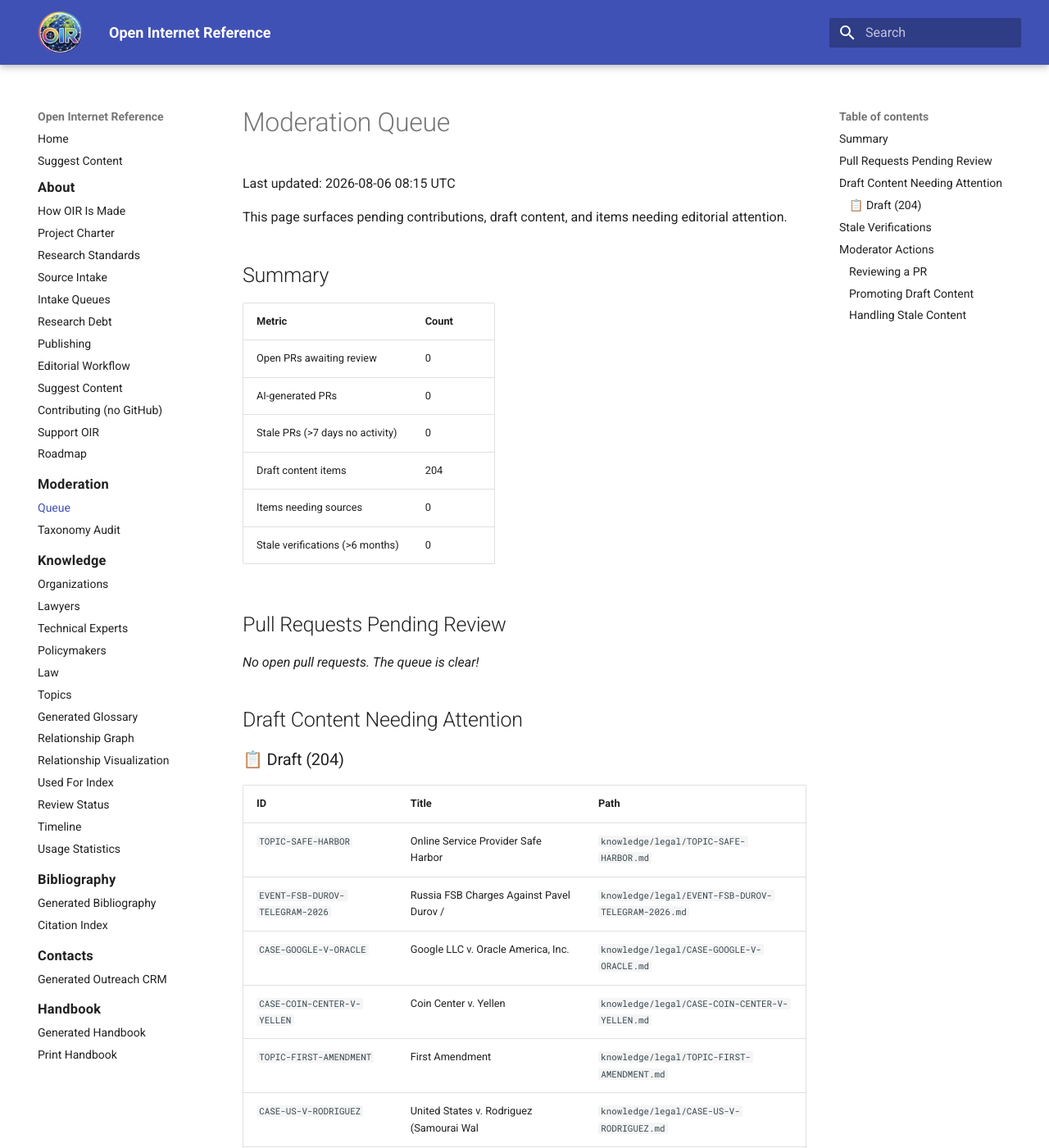
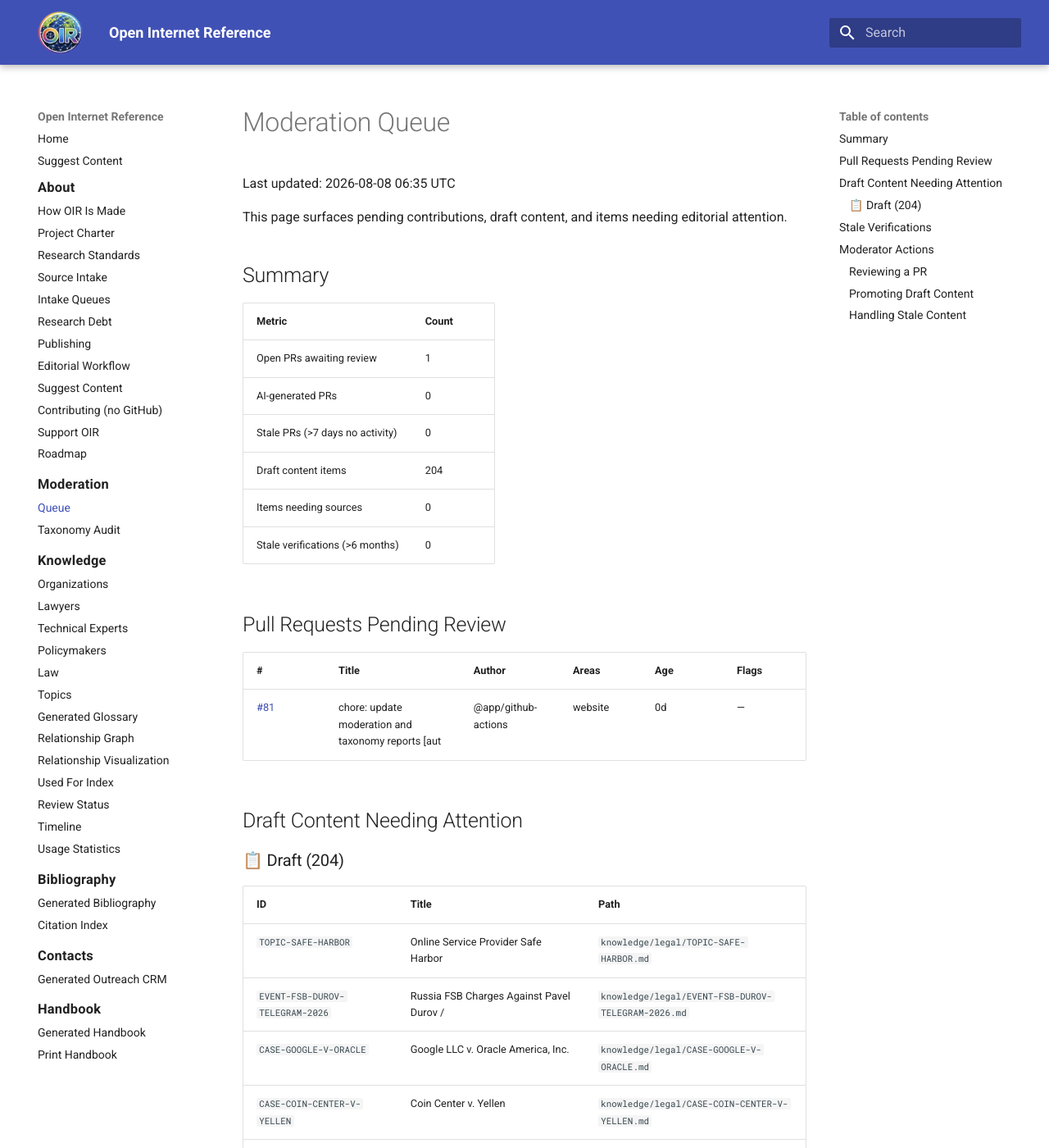
Before and after one commit to itsmeront/open-internet-reference, an MkDocs documentation site: the page built from website/generated/moderation.md, in a window 1280 px wide and 1400 px high. Shown: the whole window at 82% size. Built offline with MkDocs 1.6.1 and Material for MkDocs 9.7.7, drawn with Linux system fonts in a browser that asks for light colours.

Commit message:
chore: update moderation and taxonomy reports [automated]

```diff
--- a/website/generated/moderation.md
+++ b/website/generated/moderation.md
@@ -1,6 +1,6 @@
 # Moderation Queue
 
-Last updated: 2026-08-06 08:15 UTC
+Last updated: 2026-08-08 06:35 UTC
 
 This page surfaces pending contributions, draft content, and items needing editorial attention.
 
@@ -8,7 +8,7 @@ This page surfaces pending contributions, draft content, and items needing edito
 
 | Metric | Count |
 |--------|-------|
-| Open PRs awaiting review | 0 |
+| Open PRs awaiting review | 1 |
 | AI-generated PRs | 0 |
 | Stale PRs (>7 days no activity) | 0 |
 | Draft content items | 204 |
@@ -17,7 +17,9 @@ This page surfaces pending contributions, draft content, and items needing edito
 
 ## Pull Requests Pending Review
 
-*No open pull requests. The queue is clear!*
+| # | Title | Author | Areas | Age | Flags |
+|---|-------|--------|-------|-----|-------|
+| [#81](https://github.com/itsmeront/open-internet-reference/pull/81) | chore: update moderation and taxonomy reports [aut | @app/github-actions | website | 0d | — |
 
 ## Draft Content Needing Attention
 
```
Also changed, not shown: website/generated/taxonomy-audit.md (+1 -1 lines), 2 other files.
